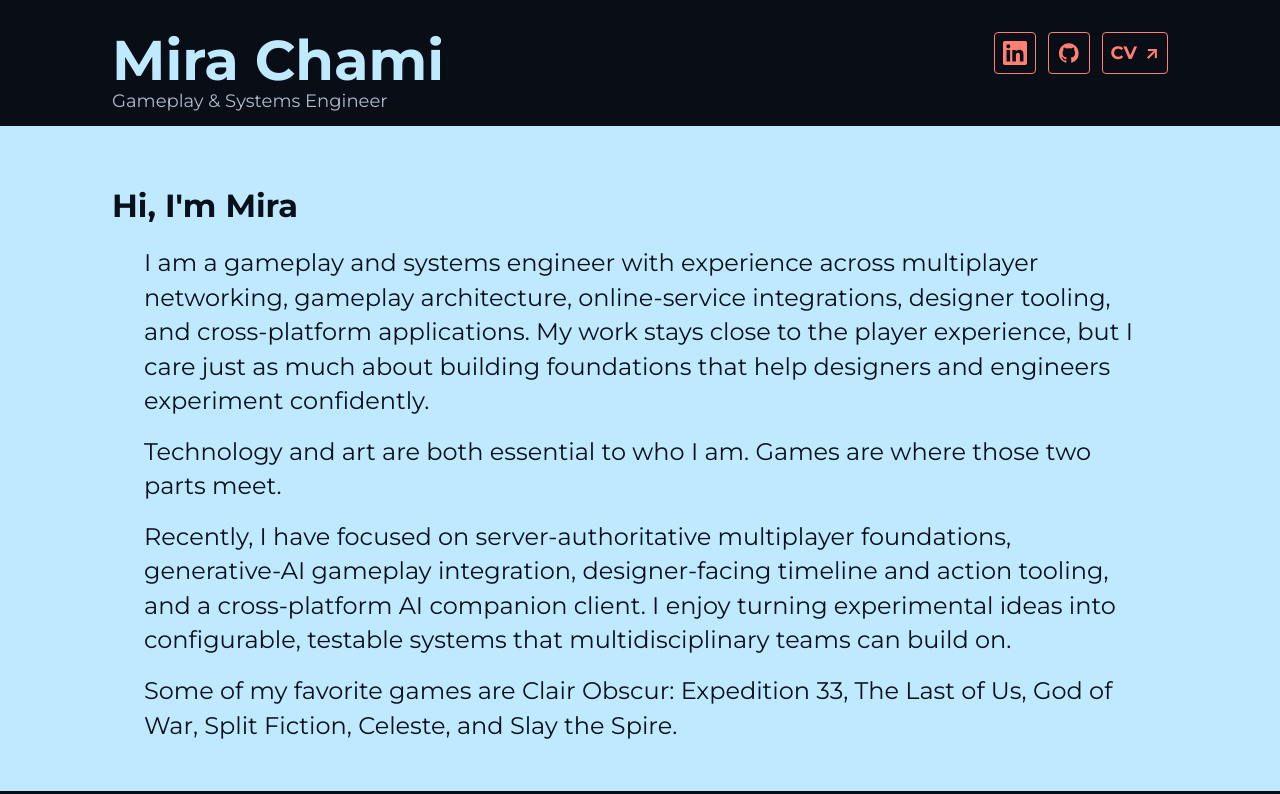
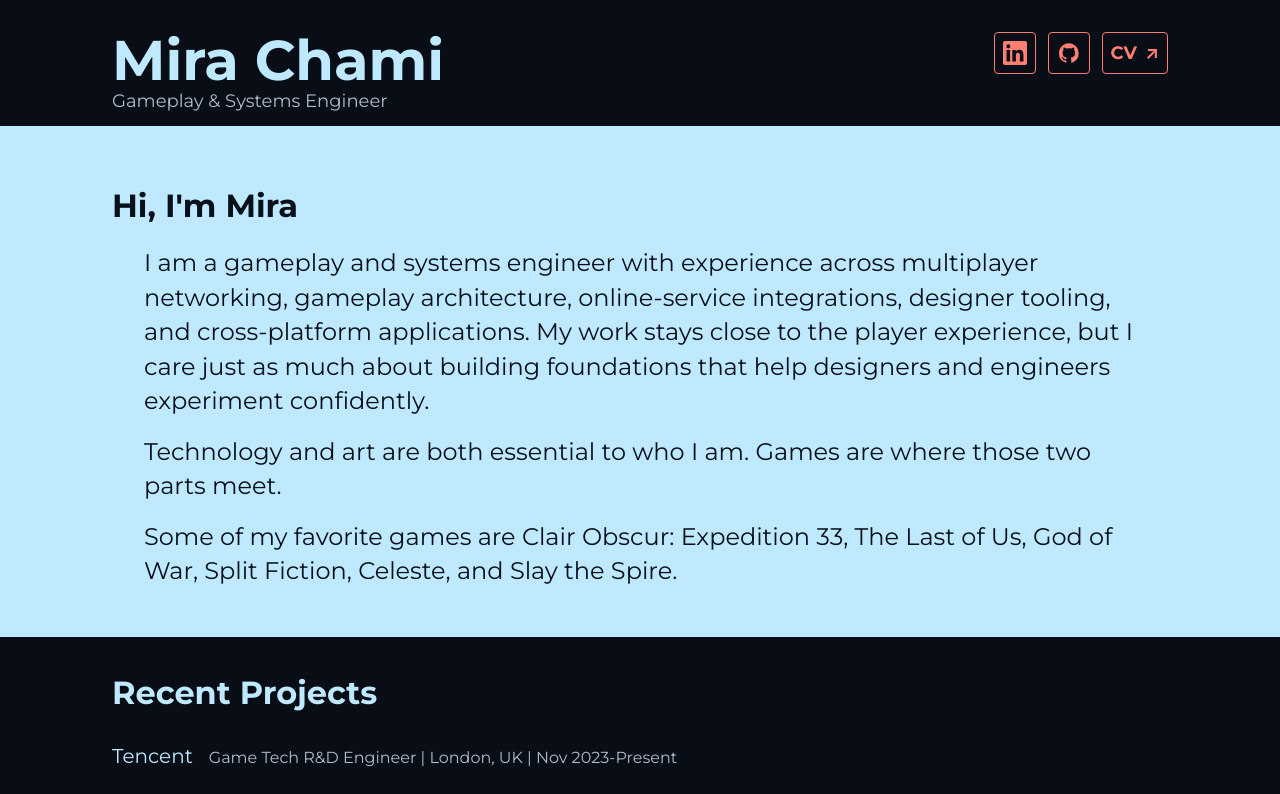
Before and after one commit to mchami7/portfolio, a React (Vite) app: page / in a window 1280 px wide. Shown: the top 794 px of the page. Built offline with nearby package versions, Linux system fonts and the light colour scheme.

Commit message:
Update profile.ts

```diff
--- a/src/data/profile.ts
+++ b/src/data/profile.ts
@@ -65,6 +65,5 @@ export const socialLinks: ProfileLink[] = [
 export const aboutCopy = [
   'I am a gameplay and systems engineer with experience across multiplayer networking, gameplay architecture, online-service integrations, designer tooling, and cross-platform applications. My work stays close to the player experience, but I care just as much about building foundations that help designers and engineers experiment confidently.',
   'Technology and art are both essential to who I am. Games are where those two parts meet.',
-  'Recently, I have focused on server-authoritative multiplayer foundations, generative-AI gameplay integration, designer-facing timeline and action tooling, and a cross-platform AI companion client. I enjoy turning experimental ideas into configurable, testable systems that multidisciplinary teams can build on.',
   'Some of my favorite games are Clair Obscur: Expedition 33, The Last of Us, God of War, Split Fiction, Celeste, and Slay the Spire.',
 ]
```
